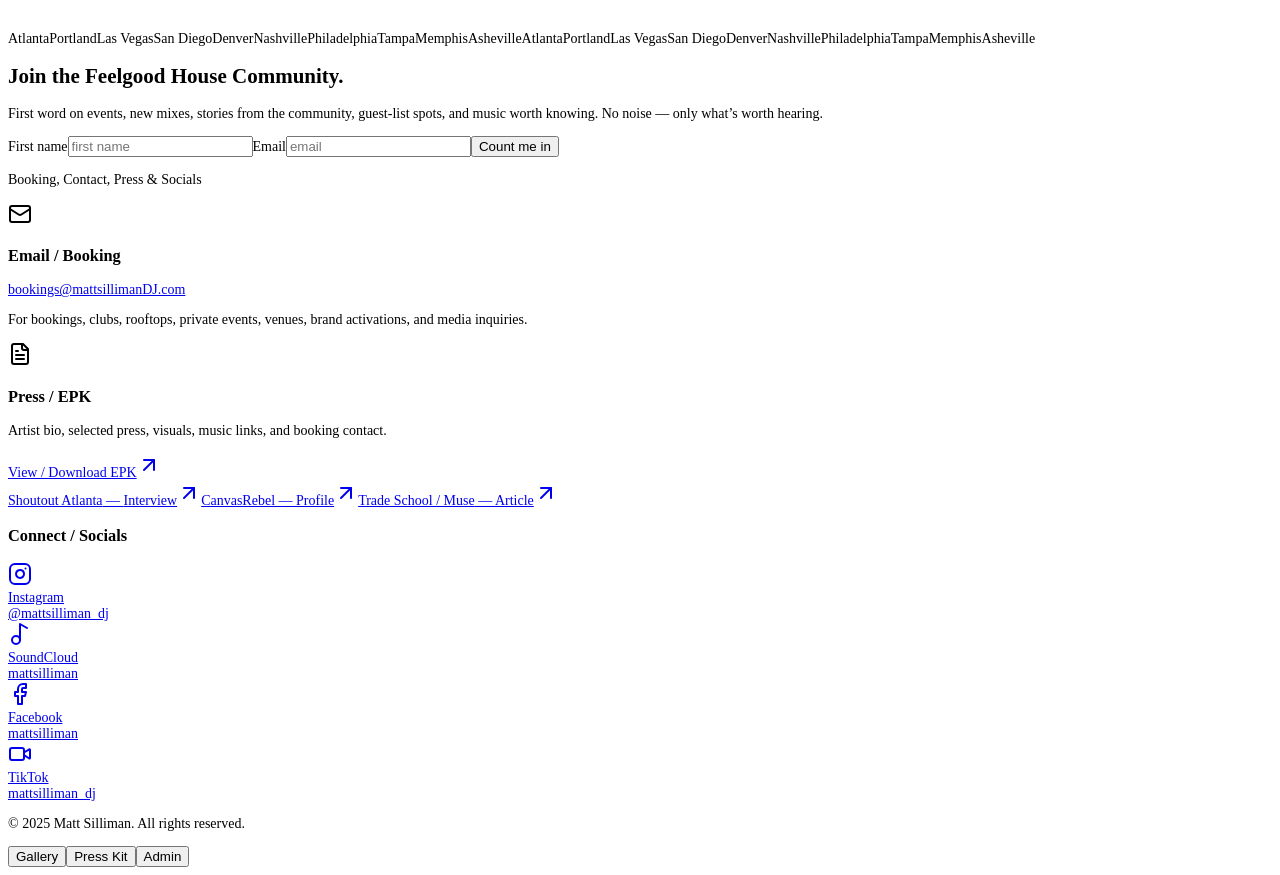
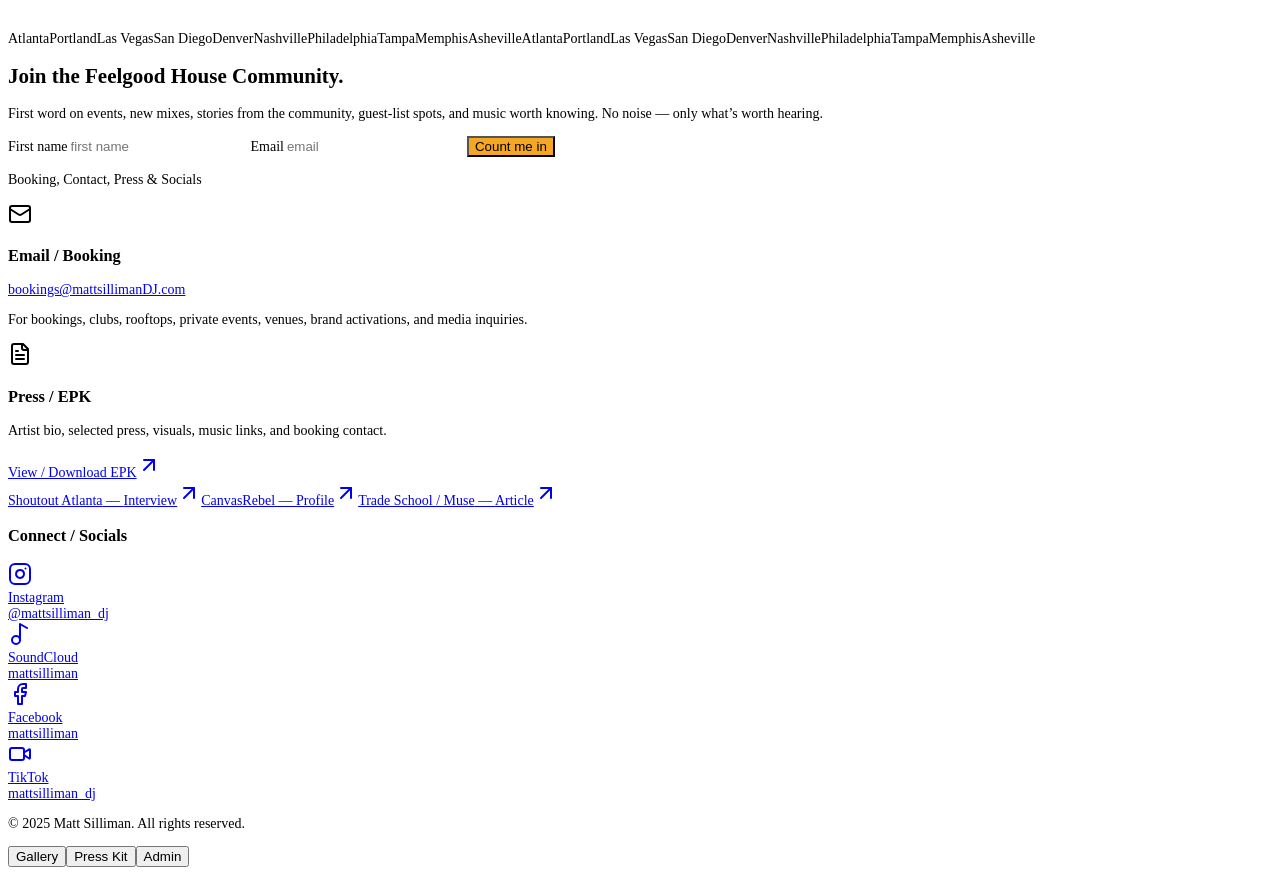
Before and after one commit to mattsillimanDJ/Mattsillimandj, a React (Vite) app in the folder src/: page / in a window 1280 px wide. Shown: the part 3960-4835 px from the top of the page. Built offline with nearby package versions, Linux system fonts and the light colour scheme; no server answers.

Commit message:
Use inline styles for newsletter form (gold button, visible inputs)

```diff
--- a/src/components/Newsletter.tsx
+++ b/src/components/Newsletter.tsx
@@ -55,7 +55,7 @@ export function Newsletter() {
             knowing. No noise — only what’s worth hearing.
           </p>
 
-          <form onSubmit={handleSubmit} className="flex max-w-xl flex-col gap-4">
+          <form onSubmit={handleSubmit} className="flex flex-col gap-4" style={{ maxWidth: 560 }}>
             <label htmlFor="newsletter-first-name" className="sr-only">First name</label>
             <input
               id="newsletter-first-name"
@@ -63,7 +63,7 @@ export function Newsletter() {
               value={firstName}
               onChange={(event) => setFirstName(event.target.value)}
               placeholder="first name"
-              className="min-h-14 border border-white/25 bg-white/5 px-4 text-white placeholder:text-white/40 outline-none transition-colors focus:border-[#F5A623]"
+              className="min-h-14 px-4 text-white outline-none" style={{ border: '1px solid rgba(255,255,255,0.28)', background: 'rgba(255,255,255,0.05)' }}
               disabled={status === 'submitting'}
             />
             <label htmlFor="newsletter-email" className="sr-only">Email</label>
@@ -74,13 +74,13 @@ export function Newsletter() {
               value={email}
               onChange={(event) => setEmail(event.target.value)}
               placeholder="email"
-              className="min-h-14 flex-1 border border-white/25 bg-white/5 px-4 text-white placeholder:text-white/40 outline-none transition-colors focus:border-[#F5A623]"
+              className="min-h-14 px-4 text-white outline-none" style={{ border: '1px solid rgba(255,255,255,0.28)', background: 'rgba(255,255,255,0.05)' }}
               disabled={status === 'submitting'}
             />
             <button
               type="submit"
               disabled={status === 'submitting'}
-              className="min-h-14 bg-[#F5A623] px-8 font-medium text-black transition-transform hover:scale-[1.02] disabled:cursor-not-allowed disabled:opacity-60"
+              className="min-h-14 px-8 font-medium text-black transition-transform hover:scale-[1.02] disabled:cursor-not-allowed disabled:opacity-60" style={{ backgroundColor: '#F5A623' }}
             >
               {status === 'submitting' ? 'One sec…' : 'Count me in'}
             </button>
```
